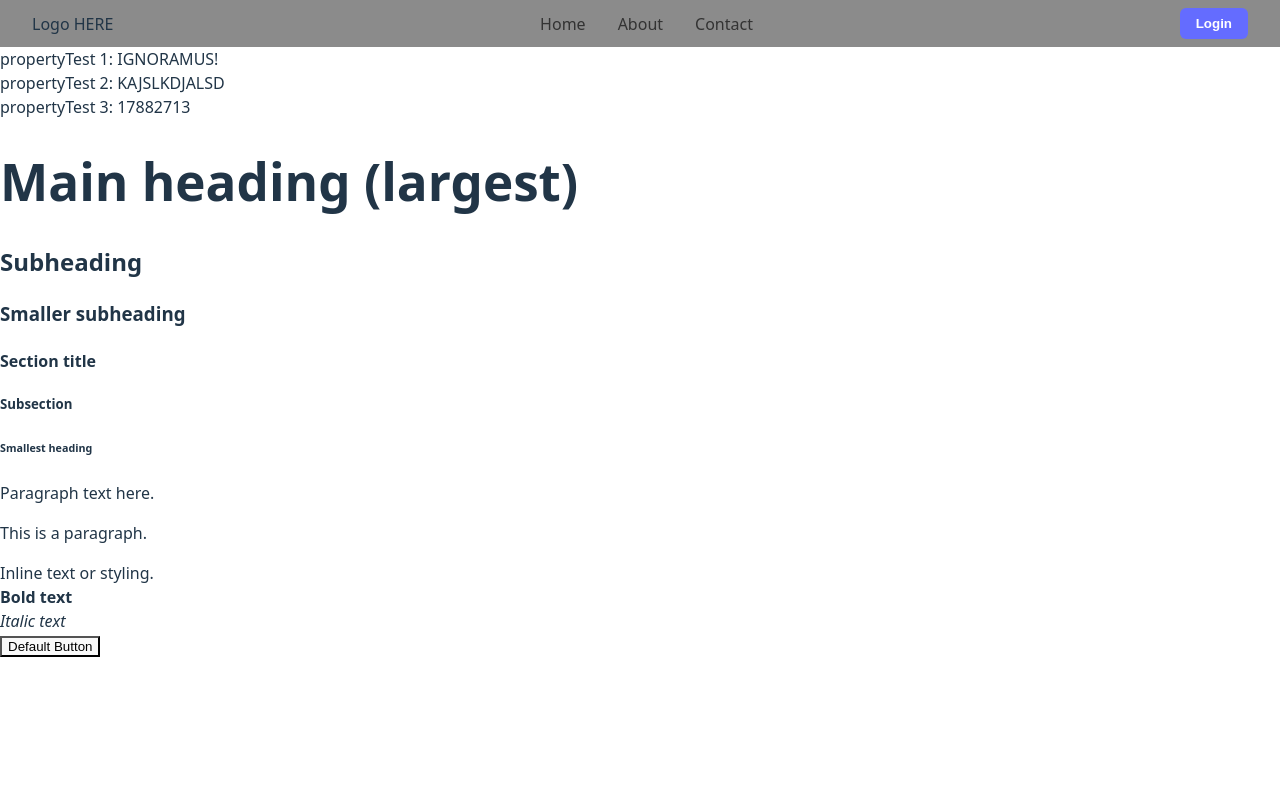
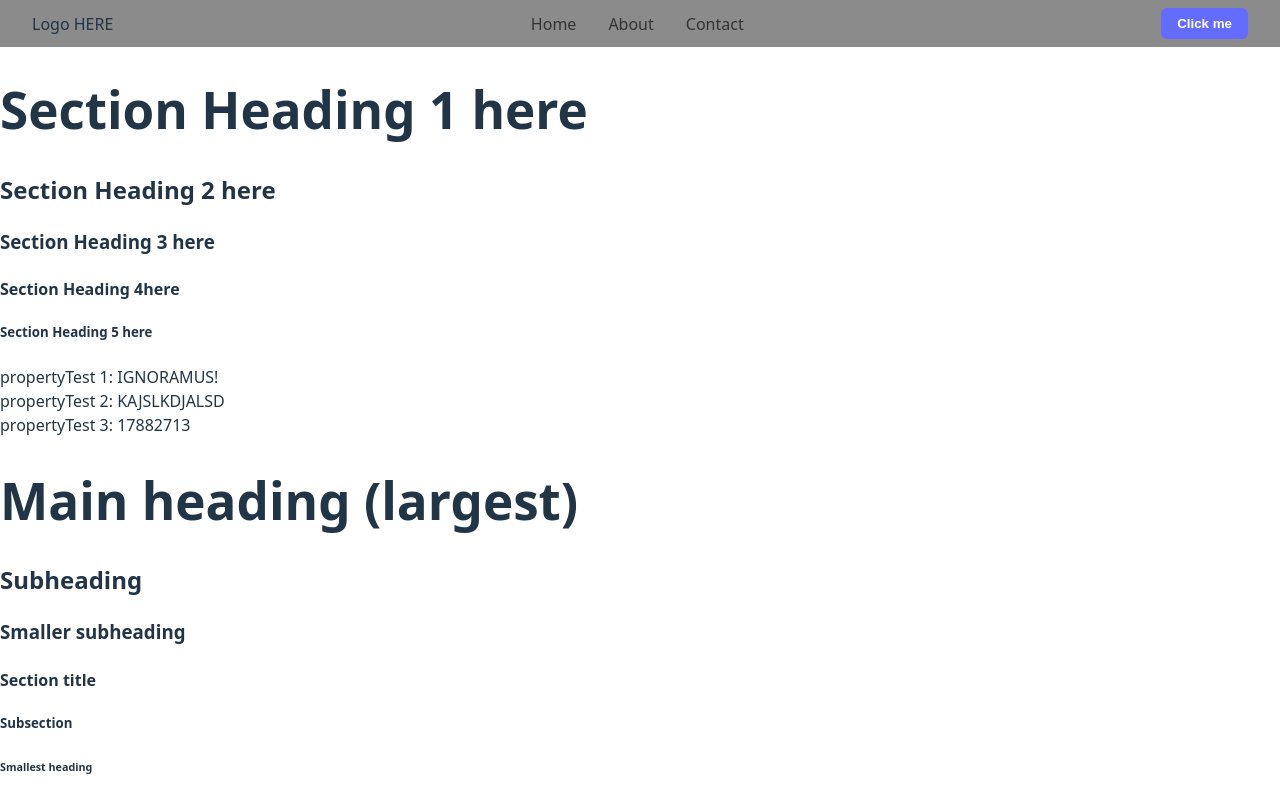
Before and after one commit to yunkhanglai/vexr, a React (Vite) app: page / in a window 1280 px wide. Shown: the top 800 px of the page. Built offline with nearby package versions, Linux system fonts and the light colour scheme.

Commit message:
Home page somewhat working. Added a section, working. Button is working with alert test.

```diff
--- a/index.html
+++ b/index.html
@@ -7,14 +7,12 @@
     <title>Vexr</title>
   </head>
 
-  <!-- This is a comment -->
 
   <body>
     <div id="root"></div>
-
-    <!-- Must go after root div -->
-    <script type="module" src="/src/main.jsx"></script>
-
+    <script type="module" src="/src/main.jsx"></script><!-- Must go after root div -->
   </body>
 
+
+
 </html>
--- a/src/components/Button.jsx
+++ b/src/components/Button.jsx
@@ -1,7 +1,7 @@
-function Button({ onClick, text = 'Default Button' }) {
+function Button({ onClickFunction, text = 'DefaultButton' }) {
     return (
       <button
-        onClick={onClick}
+        onClick={ onClickFunction }
       >
         {text}
       </button>
--- a/src/main.jsx
+++ b/src/main.jsx
@@ -4,6 +4,8 @@ import '../css/style.css'
 import App from './App.jsx'
 
 
+
+/* Root element */
 createRoot(document.getElementById('root')).render(
   <StrictMode>
     <App />
--- a/src/pages/HomePage.jsx
+++ b/src/pages/HomePage.jsx
@@ -1,6 +1,7 @@
 import NavBar from './NavBar';
 import Button from '../components/Button';
 import YunButton from '../components/YunButton';
+import SectionHero from '../sections/SectionHero';
 
 
 
@@ -8,17 +9,13 @@ function HomePage() {
   return (
     <div>
       <NavBar> </NavBar>
-
-
-
+      <SectionHero />
 
       <YunButton
         name="IGNORAMUS!"
         secondproperty="KAJSLKDJALSD"
         lalala="17882713"
       />
-
-
 
       <h1>Main heading (largest)</h1>
       <h2>Subheading</h2>
@@ -34,7 +31,7 @@ function HomePage() {
       <strong>Bold text</strong><br/>
       <em>Italic text</em><br/>
 
-      <Button onClick={() => console.log('Login clicked!')} />
+      <Button onClick={ () => alert("TESTING") } text="AlertTest" />
 
 
     </div>
--- a/src/pages/NavBar.jsx
+++ b/src/pages/NavBar.jsx
@@ -1,19 +1,24 @@
+import Button from "../components/Button";
 
 function NavBar(props) {
     return (
       <>
         <div className="navbar">
+
           <div className="navbar-left">
             Logo HERE
           </div>
+
           <div className="navbar-center">
             <a href="#">Home</a>
             <a href="#">About</a>
             <a href="#">Contact</a>
           </div>
+
           <div className="navbar-right">
-          <button>Login</button> {/* or Profile image later */}
+            <Button onClickFunction={() => alert("Hi")} text="Click me" />
           </div>
+
         </div>
       </>
     );
--- /dev/null
+++ b/src/sections/SectionHero.jsx
@@ -0,0 +1,16 @@
+function SectionHero(){
+    return(
+        <div>
+            <div>
+                <h1 class="">Section Heading 1 here</h1>
+                <h2 class="">Section Heading 2 here</h2>
+                <h3 class="">Section Heading 3 here</h3>
+                <h4 class="">Section Heading 4here</h4>
+                <h5 class="">Section Heading 5 here</h5>
+            </div>
+        </div>
+    );
+
+}
+
+export default SectionHero;
```
Also changed, not shown: css/style.css (+13 -1 lines), src/components/YunButton.jsx (line endings or trailing spaces). Lines whose indentation alone changed are shown as unchanged.
